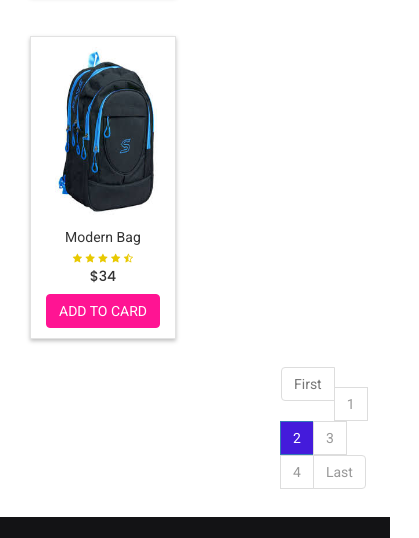
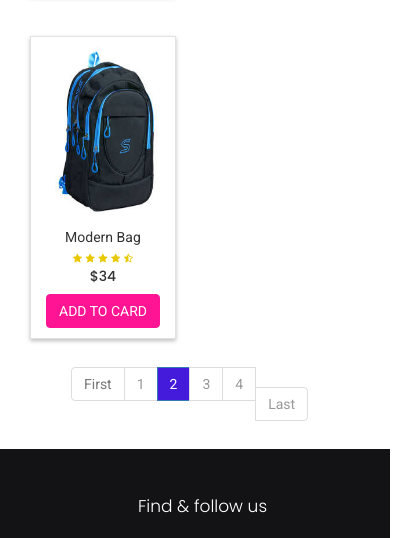
Before and after one commit to TinyPoro/DemoWeb, a plain HTML site: page index.html in a window 390 px wide. Shown: the part 2110-2648 px from the top of the page, 419 px wide, since content can reach past the window. Drawn offline with Linux system fonts and the light colour scheme.

Commit message:
change css

```diff
--- a/css/style.css
+++ b/css/style.css
@@ -2292,6 +2292,9 @@ h2.typoh2{
     .in-gp-tb {
         padding-right: 1em;
     }
+    ul.pagination {
+        margin: 2em 0 0 4em;
+    }
 }
 @media (max-width:480px){
     .table h1 {
@@ -2310,7 +2313,7 @@ h2.typoh2{
         font-size: 14px;
     }
     .pagination {
-        margin: 20px 0 0px;
+        margin: 20px 0 0px 4em;
     }
 }
 @media (max-width: 320px){
```
